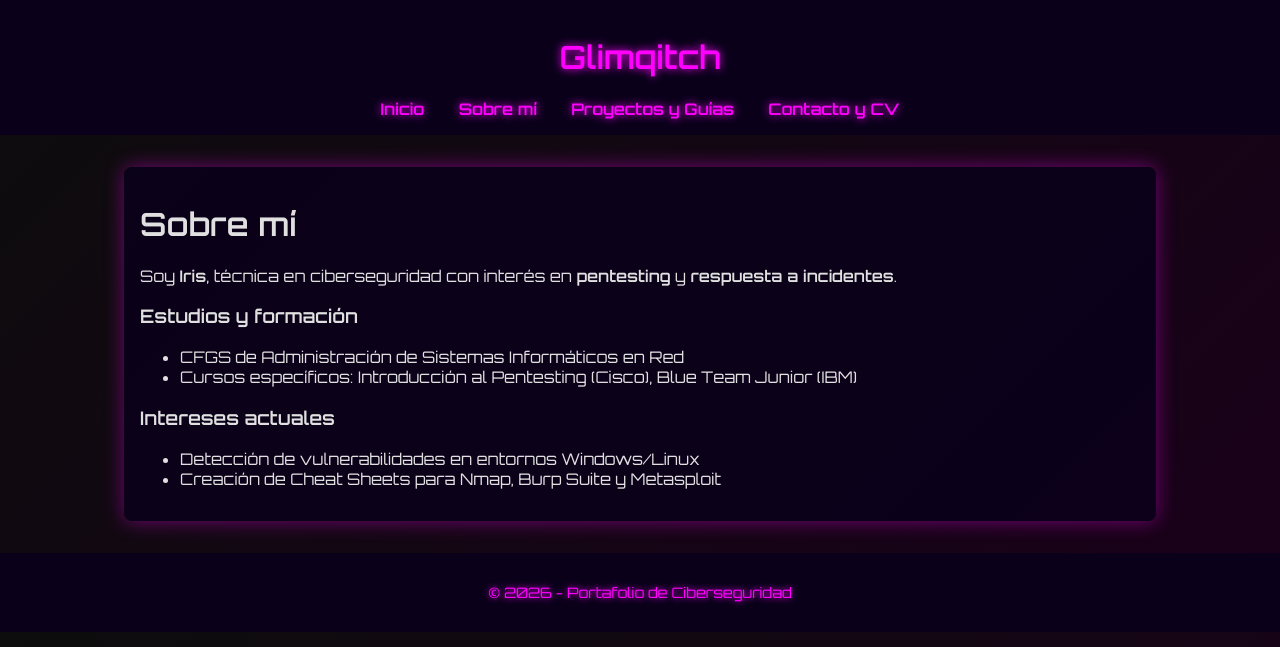
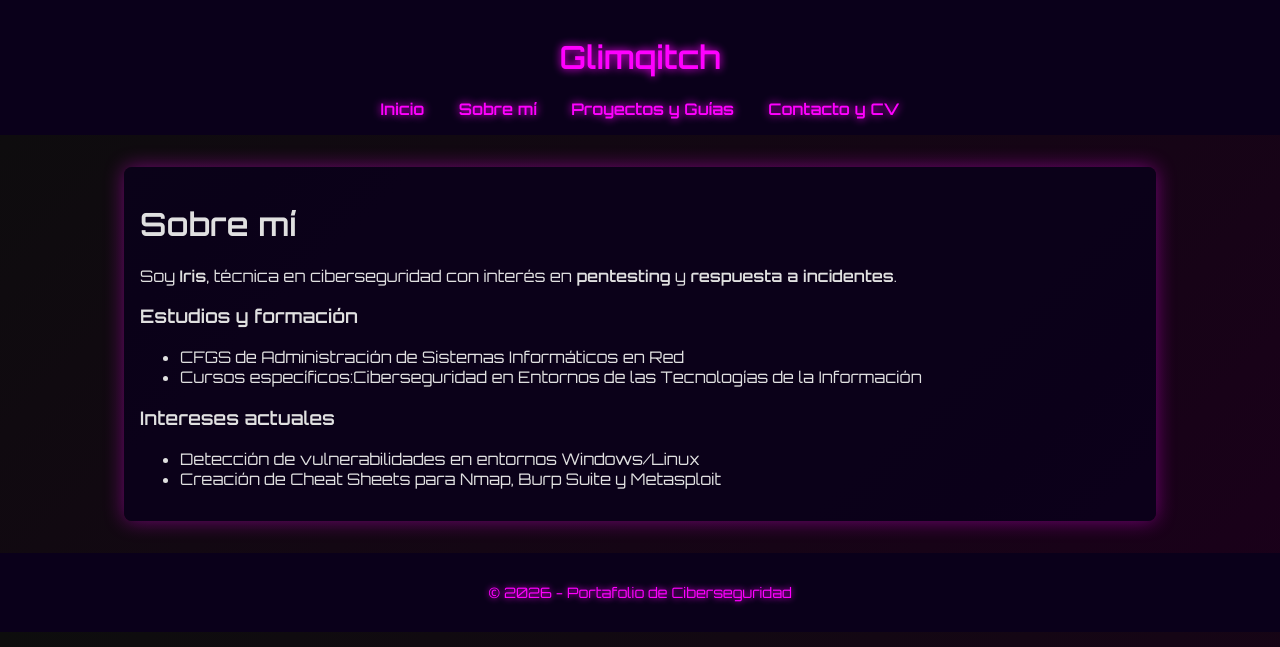
Before and after one commit to glimqitch/glimqitch.github.io, a Jekyll site: the page built from about.md, in a window 1280 px wide. Shown: the top 647 px of the page. Built offline with Jekyll 4.4.1, drawn with Linux system fonts in a browser that asks for light colours.

Commit message:
Update about.md

```diff
--- a/about.md
+++ b/about.md
@@ -9,7 +9,7 @@ Soy **Iris**, técnica en ciberseguridad con interés en **pentesting** y **resp
 
 ### Estudios y formación
 - CFGS de Administración de Sistemas Informáticos en Red
-- Cursos específicos: Introducción al Pentesting (Cisco), Blue Team Junior (IBM)
+- Cursos específicos:Ciberseguridad en Entornos de las Tecnologías de la Información
 
 ### Intereses actuales
 - Detección de vulnerabilidades en entornos Windows/Linux
```
